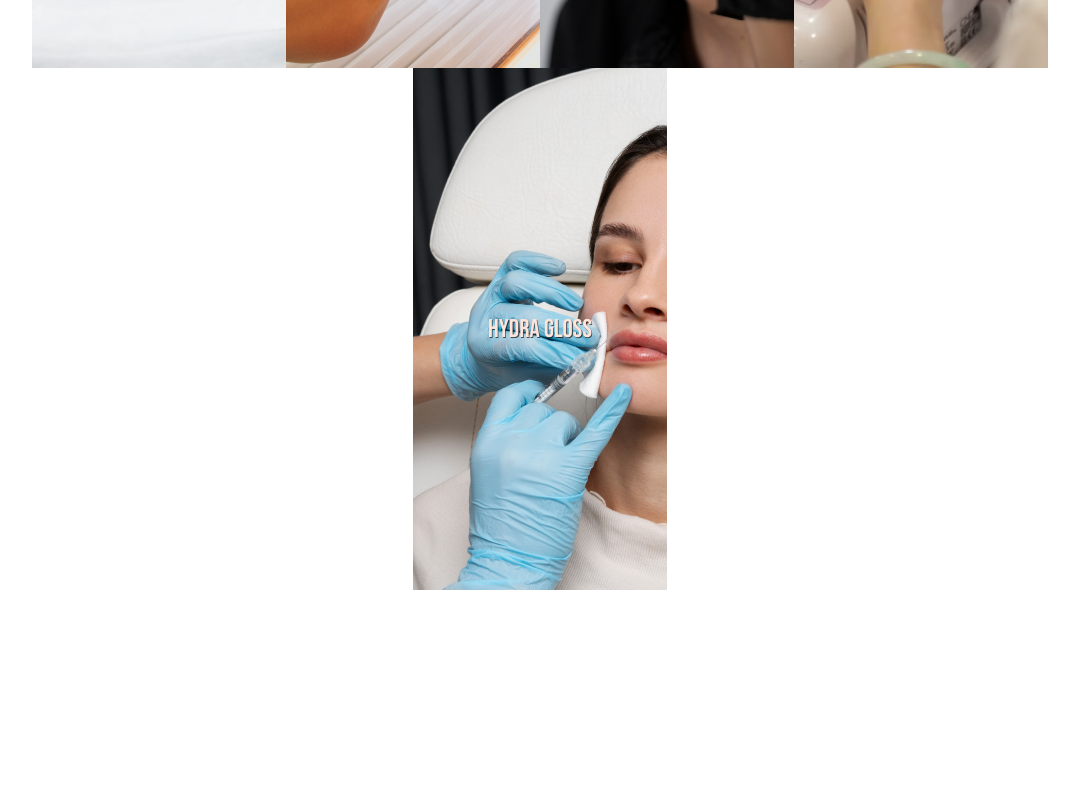
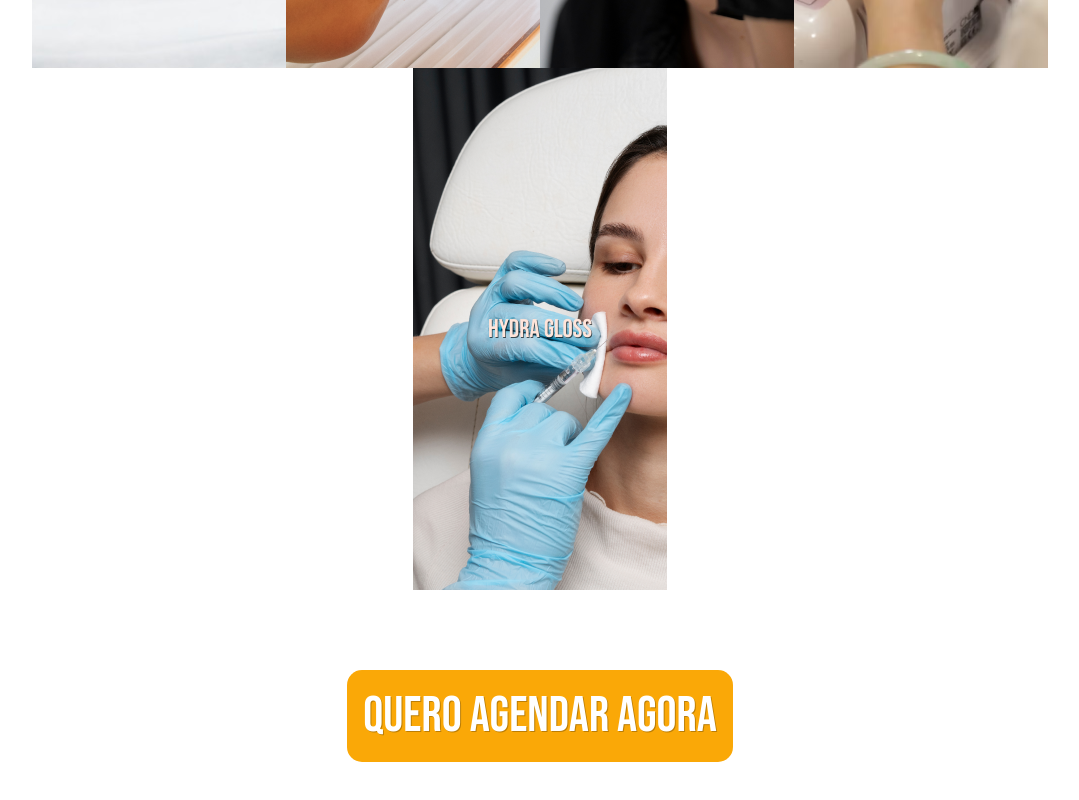
Before and after one commit to agilesoftsystem/realeza-beauty-salon, a plain HTML site: page index.html in a window 1280 px wide. Shown: the part 2380-3180 px from the top of the page, without its empty margins (100-1179 px from the left). Before the commit the page ends 2970 px from the top, so only its background shows below. Drawn offline with Linux system fonts and the light colour scheme.

Commit message:
create cta button

```diff
--- a/assets/css/style.css
+++ b/assets/css/style.css
@@ -132,56 +132,55 @@ p.texto-sobre {
 
 .container-sobre video {
     width: 320px;
-    box-shadow: 0px 0px 43px -9px rgba(0,0,0,0.75);
+    box-shadow: 0px 0px 43px -9px rgba(0, 0, 0, 0.75);
 }
-
 
 /*SECTION SERVICOS*/
 
-.servicos{
+.servicos {
     margin-top: 80px;
 }
-.servicos h2{
+.servicos h2 {
     font-family: var(--font-nav);
     color: var(--cor-nav);
     font-size: 3rem;
     margin-left: 70px;
 }
 
-.servicos .container-cards{
+.servicos .container-cards {
     display: flex;
     justify-content: center;
 }
 
-.servicos .cards{
+.servicos .cards {
     display: flex;
     justify-content: center;
     flex-wrap: wrap;
     width: 80vw;
-
 }
 
-.card1{
+.card1 {
     background-image: url(../img/card1.png);
 }
 
-.card2{
+.card2 {
     background-image: url(../img/card2.png);
 }
-.card3{
+.card3 {
     background-image: url(../img/card3.png);
 }
-.card4{
+.card4 {
     background-image: url(../img/card4.png);
 }
-.card5{
+.card5 {
     background-image: url(../img/card5.png);
 }
 
-.card1, .card2,
-.card3, .card4,
+.card1,
+.card2,
+.card3,
+.card4,
 .card5 {
-
     background-size: cover;
     background-position: center;
     width: 254px;
@@ -191,11 +190,11 @@ p.texto-sobre {
     justify-content: center;
 }
 
-.cards p{
+.cards p {
     font-family: var(--font-nav);
     color: var(--cor-branco);
     font-size: 2rem;
-    z-index:99;
+    z-index: 99;
     text-shadow: 1px 1px #000000a2;
     transform: scale(0.8);
     transition: 0.5s;
@@ -206,7 +205,7 @@ p.texto-sobre {
     font-size: 2.5rem;
 }
 
-.cards .overlay{
+.cards .overlay {
     width: 254px;
     height: 522px;
     background-color: #00000091;
@@ -218,9 +217,64 @@ p.texto-sobre {
     opacity: 1;
 }
 
+.cta {
+    margin: 80px;
+    display: flex;
+    justify-content: center;
+    align-items: center;
+}
+
+.cta button {
+    padding: 1rem;
+    max-width: 500px;
+    border-radius: 15px;
+    border: none;
+    background-color: var(--cor-principal);
+    font-family: var(--font-nav);
+    text-transform: uppercase;
+    font-size: 50px;
+    color: #fff;
+    text-shadow: 1px 1px #0000003f;
+    cursor: pointer;
+}
+
+.cta button:hover {
+    animation: shake3856 0.3s linear infinite both;
+}
+
+@keyframes shake3856 {
+    0% {
+        -webkit-transform: translate(0);
+        transform: translate(0);
+    }
+
+    20% {
+        -webkit-transform: translate(-2px, 2px);
+        transform: translate(-2px, 2px);
+    }
+
+    40% {
+        -webkit-transform: translate(-2px, -2px);
+        transform: translate(-2px, -2px);
+    }
+
+    60% {
+        -webkit-transform: translate(2px, 2px);
+        transform: translate(2px, 2px);
+    }
+
+    80% {
+        -webkit-transform: translate(2px, -2px);
+        transform: translate(2px, -2px);
+    }
+
+    100% {
+        -webkit-transform: translate(0);
+        transform: translate(0);
+    }
+}
 
 /* RESPONSIVE */
-
 @media (max-width: 768px) {
     .hamburguer {
         display: block;
@@ -266,19 +320,18 @@ p.texto-sobre {
         margin-top: 200px;
     }
 
-    .text_hero h1{
+    .text_hero h1 {
         font-size: 4rem;
     }
 
-    p.texto-sobre{
+    p.texto-sobre {
         min-width: 310px;
         margin-left: 5px;
     }
 
     .sobre h2,
     .servicos h2,
-    .text_hero{
+    .text_hero {
         margin-left: 30px;
     }
-
 }
--- a/assets/js/script.js
+++ b/assets/js/script.js
@@ -5,3 +5,10 @@ hamburger.addEventListener("click", () => {
     hamburger.classList.toggle("active");
     navMenu.classList.toggle("active");
 });
+
+function redirectToPage() {
+    window.open(
+        "https://api.whatsapp.com/send/?phone=19982497496&text&type=phone_number&app_absent=0",
+        "_blank",
+    );
+}
--- a/index.html
+++ b/index.html
@@ -120,6 +120,10 @@
             </div>
         </section>
 
+        <section class="cta">
+            <button onclick="redirectToPage()">Quero agendar agora</button>
+        </section>
+
         <script src="./assets/js/script.js"></script>
     </body>
 </html>
```
